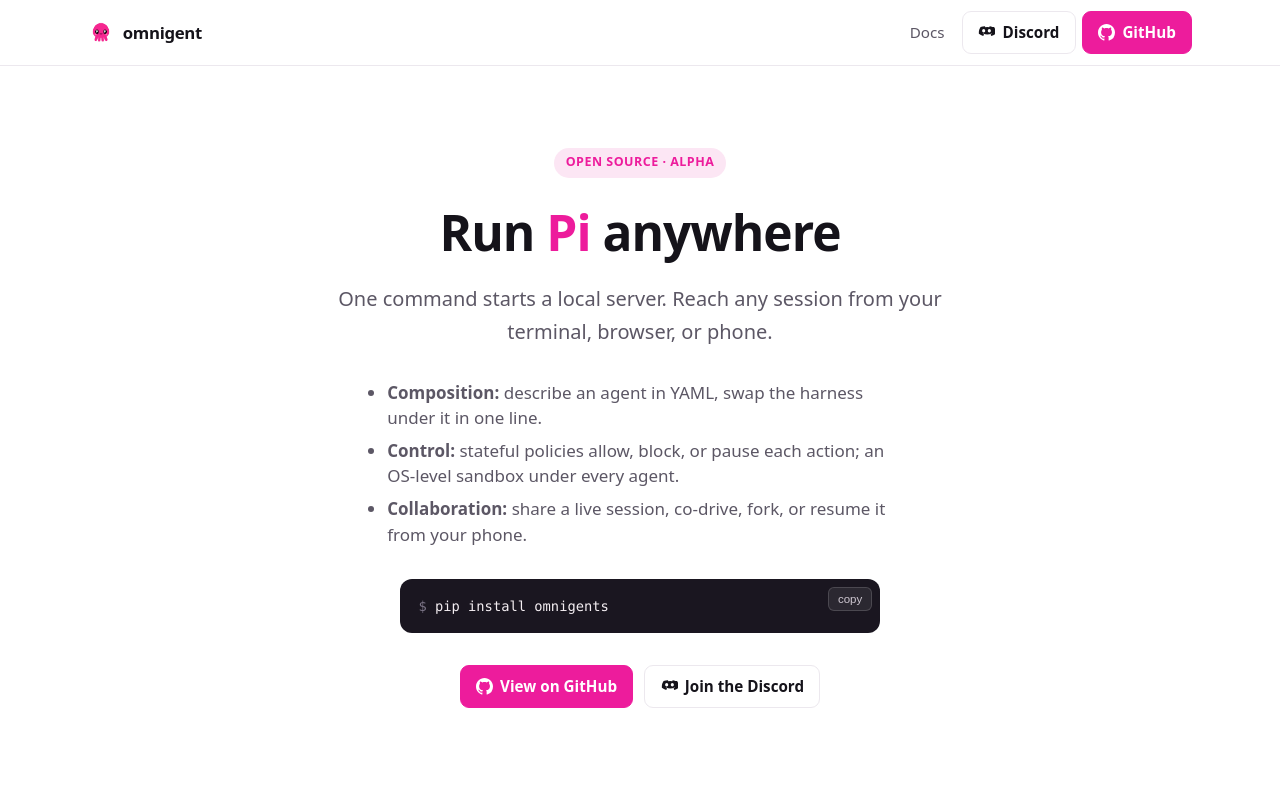
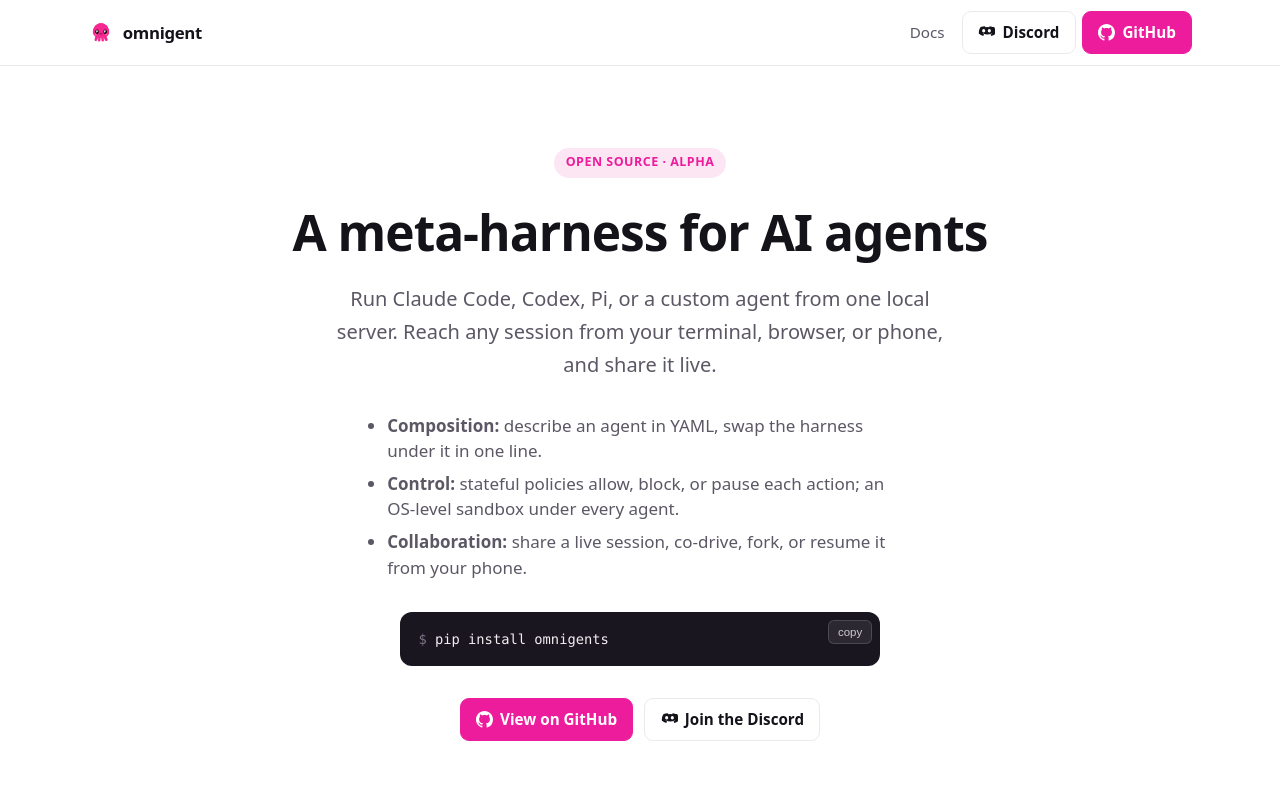
Before and after one commit to omnigent-ai/omnigent-site, a Next.js app: page / in a window 1280 px wide. Shown: the top 800 px of the page. Built offline with nearby package versions, Linux system fonts and the light colour scheme.

Commit message:
hero: drop rotating text, revert to a plain static headline
Too flashy and it implied 'just run Claude Code.' Back to a plain,
static hero in keeping with the minimal, dev-native aesthetic.

Co-authored-by: Isaac

```diff
--- a/app/globals.css
+++ b/app/globals.css
@@ -157,26 +157,6 @@ hr {
   color: var(--fg-soft);
   max-width: 38rem;
   margin: 0 auto 2rem;
-}
-.rotator {
-  display: inline-block;
-  color: var(--accent);
-  animation: rotator-in 0.45s ease;
-}
-@keyframes rotator-in {
-  from {
-    opacity: 0;
-    transform: translateY(0.25em);
-  }
-  to {
-    opacity: 1;
-    transform: translateY(0);
-  }
-}
-@media (prefers-reduced-motion: reduce) {
-  .rotator {
-    animation: none;
-  }
 }
 .hero-points {
   text-align: left;
--- a/app/page.js
+++ b/app/page.js
@@ -2,7 +2,6 @@ import Link from "next/link";
 import Nav from "@/components/Nav";
 import Footer from "@/components/Footer";
 import Command from "@/components/Command";
-import RotatingWord from "@/components/RotatingWord";
 import { GitHubIcon, DiscordIcon } from "@/components/icons";
 import { GITHUB_URL, DISCORD_URL } from "@/components/links";
 
@@ -15,14 +14,11 @@ export default function Home() {
         {/* Hero */}
         <section className="hero wrap">
           <span className="tag">Open source · Alpha</span>
-          <h1>
-            Run{" "}
-            <RotatingWord items={["Claude Code", "Codex", "Pi", "your own agent"]} />{" "}
-            anywhere
-          </h1>
+          <h1>A meta-harness for AI agents</h1>
           <p className="lede">
-            One command starts a local server. Reach any session from your
-            terminal, browser, or phone.
+            Run Claude Code, Codex, Pi, or a custom agent from one local server.
+            Reach any session from your terminal, browser, or phone, and share
+            it live.
           </p>
           <ul className="hero-points">
             <li>
--- a/components/RotatingWord.js
+++ /dev/null
@@ -1,23 +0,0 @@
-"use client";
-
-import { useState, useEffect } from "react";
-
-// Cycles through `items` in place, editor-autocomplete style. Renders the
-// first item on the server, so the H1 is still meaningful without JS / for SEO.
-export default function RotatingWord({ items, interval = 2200 }) {
-  const [index, setIndex] = useState(0);
-
-  useEffect(() => {
-    const id = setInterval(
-      () => setIndex((n) => (n + 1) % items.length),
-      interval
-    );
-    return () => clearInterval(id);
-  }, [items.length, interval]);
-
-  return (
-    <span className="rotator" key={index} aria-live="polite">
-      {items[index]}
-    </span>
-  );
-}
```
